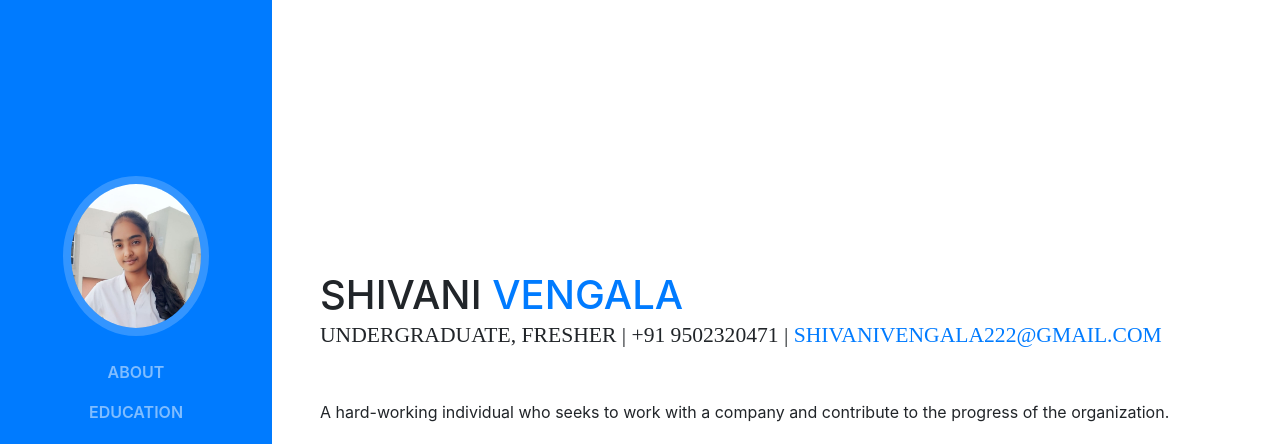
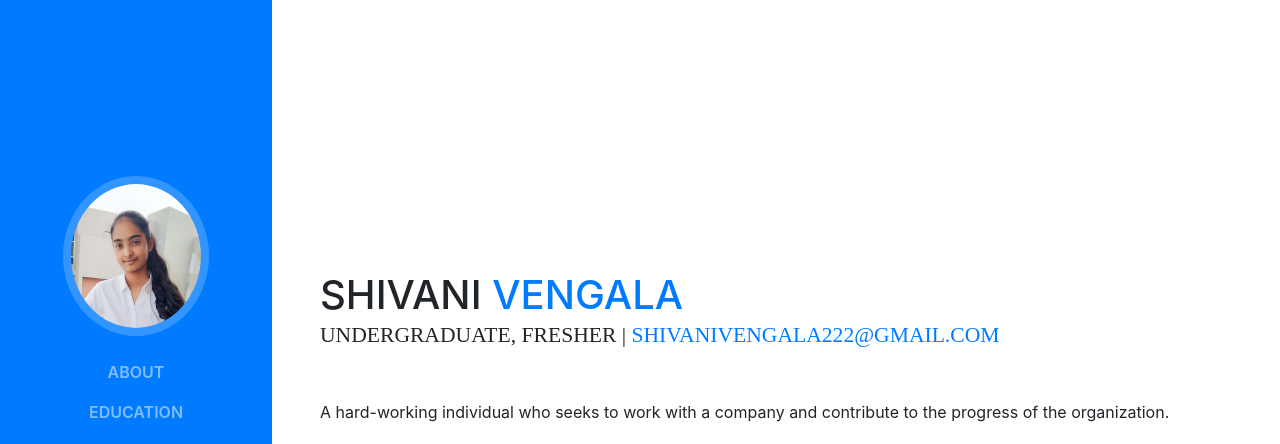
Before and after one commit to 20311a05e4/resume, a website with bundled scripts: page index.html in a window 1280 px wide. Shown: the top 444 px of the page. Built offline with nearby package versions, Linux system fonts and the light colour scheme; a web font is replaced by a local one.

Commit message:
Update index.html

```diff
--- a/index.html
+++ b/index.html
@@ -71,7 +71,7 @@
           <h1 class="mb-0">Shivani
             <span class="text-primary">Vengala</span>
           </h1>
-          <div class="subheading mb-5">Undergraduate, Fresher | +91 9502320471 |
+          <div class="subheading mb-5">Undergraduate, Fresher |
             <a href="mailto:20311a05e4@sreenidhi.edu.in">shivanivengala222@gmail.com</a>
           </div>
           <p class="mb-5">A hard-working individual who seeks to work with a company and contribute to the progress of the organization. </p>
```
